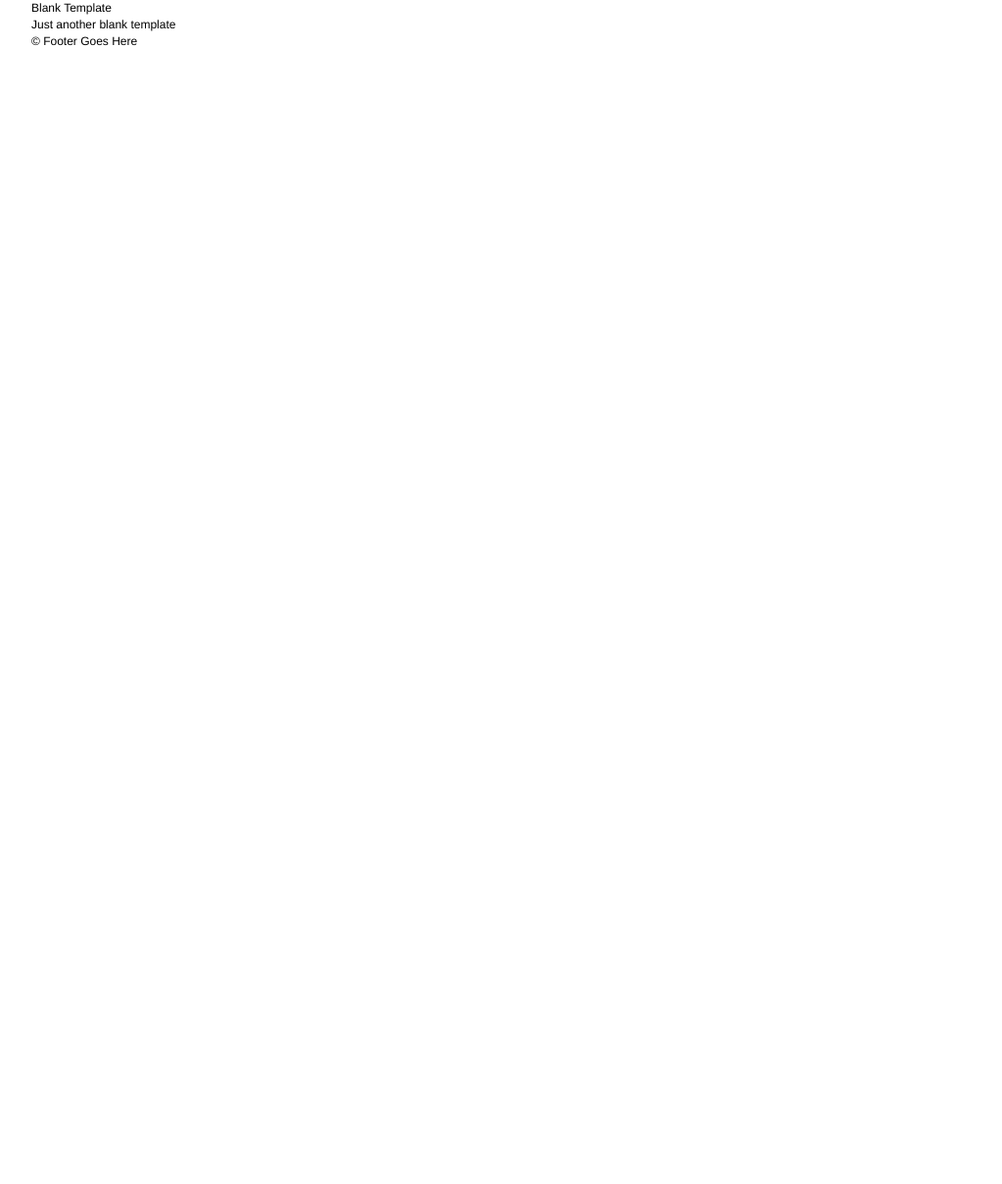
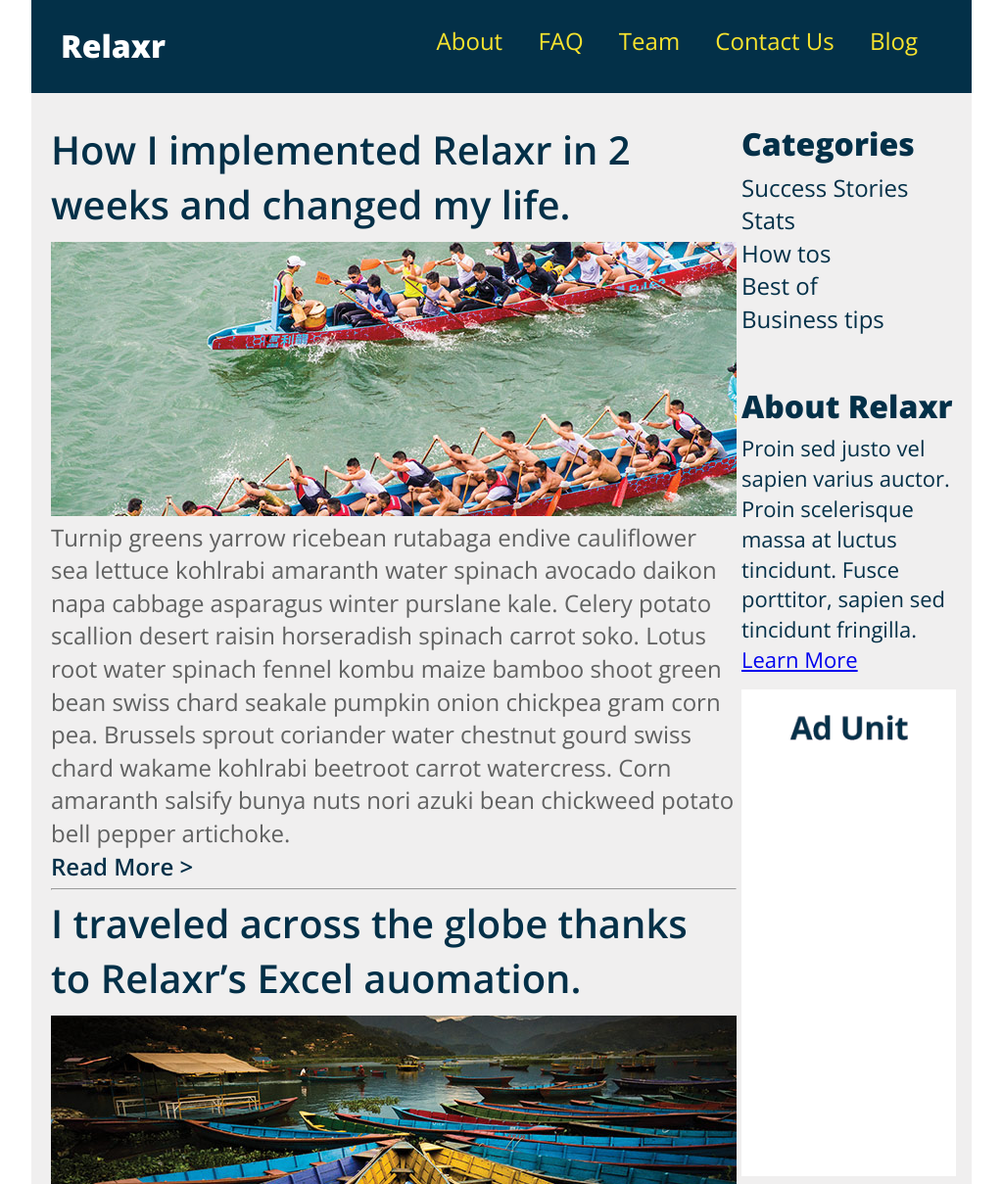
Before and after one commit to casewag/homework-relaxrblog, a plain HTML site: page index.html in a window 1280 px wide. Shown: the top 1209 px of the page at 98% size, without its empty margins (128-1151 px from the left). Before the commit the page ends 800 px from the top, so only its background shows below. Drawn offline with nearby package versions, Linux system fonts and the light colour scheme.

Commit message:
help request

```diff
--- a/css/style.css
+++ b/css/style.css
@@ -44,13 +44,13 @@ Developer @GA in NYC
 /******************************************
 /* BASE STYLES
 /*******************************************/
-
 body {
      color: #000;
      font-size: 12px;
      line-height: 1.4;
-     font-family: Helvetica, Arial, sans-serif;
+     font-family: 'Open Sans', Helvetica, Arial;
 }
+
 
 
 /******************************************
@@ -58,17 +58,103 @@ body {
 /*******************************************/
 
 /* Center the container */
+
 #container {
   width: 960px;
   margin: auto;
+  background-color: #f0efef;
 }
-
+/********
+  HEADER
+*********/
 header {
+  background-color: #033048;
+}
+h1 {
+  font-size: 32px;
+  font-weight: 800;
+  padding: 25px 0px 25px 30px;
+}
+h2  {
+  font-size: 32px;
+  font-weight: 800;
+  padding-bottom: 5px;
+}
+.logotop  {
+  color: white;
+  float: left;
+}
+.topnav {
+  color: #f9e42e;
+  font-size: 24px;
+  font-weight: 400;
+  float: right;
+  padding: 25px 30px 25px 0px;
+  margin-right: 10px;
+}
+.topnavlinks  {
+  display: inline-block;
+  padding: 0 15px;
+}
+/********
+  MAIN
+*********/
+main  {
+  margin-top: 30px;
+}
+.blog-post {
+  width: 700px;
+  float: left;
+  margin-left: 20px;
+}
+.post-titles  {
+  color: #033048;
+  font-size: 40px;
+  font-weight: 600;
+  padding-bottom: 10px;
+}
+article {
 
 }
-
+.blog-post-text {
+  color: #606161;
+  font-size: 24px;
+  font-weight: 300;
+}
+.read-more {
+  color: #033048;
+  font-size: 24px;
+  font-weight: 600;
+  text-align: right;
+  text-decoration: none;
+}
+img {
+}
+aside {
+  color: #033048;
+  width: 240px;
+  float: right;
+  padding-left: 5px;
+  padding-right: 5px;
+}
+.sidebar-text {
+  font-size: 24px;
+  font-weight: 300;
+}
+.categories {
+  padding-bottom: 50px;
+}
+.sidebar-learn-more
+{
+  font-size: 22px;
+  font-weight: 600px;
+}
+.ad-unit  {
+  margin-top: 15px;
+  width: 95%;
+}
 footer {
-
+clear: both;
 }
 
 /******************************************
--- a/index.html
+++ b/index.html
@@ -5,8 +5,8 @@
     	<meta name="description" content="Your description goes here">
     	<meta name="keywords" content="one, two, three">
 
-		<title>Blank Template</title>
-
+		<title>Relaxr Blog</title>
+		<link href="https://fonts.googleapis.com/css?family=Open+Sans:300,300i,400,600,800" rel="stylesheet">
 		<!-- external CSS link -->
 		<link rel="stylesheet" href="css/reset.css">
 		<link rel="stylesheet" href="css/style.css">
@@ -14,13 +14,78 @@
 	</head>
 	<body>
 		<div id="container">
-			<header>
-				<h1>Blank Template</h1>
-				<h2>Just another blank template</h2>
-			</header>
-			<footer>
+		<header class="clearfix">
+				<h1 class="logotop">Relaxr</h1>
+				<nav class="topnav">
+					<ul>
+						<li class="topnavlinks">About</li>
+						<li class="topnavlinks">FAQ</li>
+						<li class="topnavlinks">Team</li>
+						<li class="topnavlinks">Contact Us</li>
+						<li class="topnavlinks">Blog</li>
+					</ul>
+				</nav>
+		</header>
+		<main>
+			<div class="blog-post">
+
+				<article>
+					<h3 class="post-titles">How I implemented Relaxr in 2 weeks and changed my life.</h3>
+					<img src="./images/blog_photo1.jpg" alt="blog photo 1">
+					<p class="blog-post-text">Turnip greens yarrow ricebean rutabaga endive cauliflower sea lettuce kohlrabi amaranth water spinach avocado daikon napa cabbage asparagus winter purslane kale. Celery potato scallion desert raisin horseradish spinach carrot soko. Lotus root water spinach fennel kombu maize bamboo shoot green bean swiss chard seakale pumpkin onion chickpea gram corn pea. Brussels sprout coriander water chestnut gourd swiss chard wakame kohlrabi beetroot carrot watercress. Corn amaranth salsify bunya nuts nori azuki bean chickweed potato bell pepper artichoke.</p>
+					<a class="read-more" href="#">Read More ></a>
+					<hr>
+				</article>
+
+				<article>
+					<h3 class="post-titles">I traveled across the globe thanks to Relaxr’s Excel auomation.</h3>
+					<img src="./images/blog_photo2.jpg" alt="blog photo 2">
+					<p class="blog-post-text">Pea horseradish azuki bean lettuce avocado asparagus okra. Kohlrabi radish okra azuki bean corn fava bean mustard tigernut jícama green bean celtuce collard greens avocado quandong fennel gumbo black-eyed pea. Grape silver beet watercress potato tigernut corn groundnut. Chickweed okra pea winter purslane coriander yarrow sweet pepper radish garlic brussels sprout groundnut summer purslane earthnut pea tomato spring onion azuki bean gourd. Gumbo kakadu plum komatsuna black-eyed pea green bean zucchini gourd winter purslane silver beet rock melon radish asparagus spinach.</p>
+					<a class="read-more" href="#">Read More ></a>
+					<hr>
+				</article>
+			</div>
+
+		<aside>
+			<div class="categories">
+				<h2>Categories</h2>
+				<ul>
+					<li class="sidebar-text">Success Stories</li>
+					<li class="sidebar-text">Stats</li>
+					<li class="sidebar-text">How tos</li>
+					<li class="sidebar-text">Best of</li>
+					<li class="sidebar-text">Business tips</li>
+				</ul>
+			</div>
+
+			<div class="about">
+				<h2>About Relaxr</h2>
+				<p style="font-size: 22px; font-weight: 300px;">Proin sed justo vel sapien varius auctor. Proin scelerisque massa at luctus tincidunt. Fusce porttitor, sapien sed tincidunt fringilla.</p>
+				<a class="sidebar-learn-more" href="/Week%202%20Assignment/homework-landingpage/starter_code/index.html">Learn More</a>
+			</div>
+
+			<div class="advertisement">
+				<img class="ad-unit" src="./images/ad-unit.png" alt="ad-unit">
+			</div><div>
+
+		</aside>
+		</main>
+
+		<div class="cta">
+			<a href=""></a>
+		</div>
+
+		<footer>
+			<h1>Relaxr</h1>
 				&copy; Footer Goes Here
-			</footer>
+			<div class="twitterlogo">
+				<img src="">
+			</div>
+			<div class="facebooklogo">
+				<img src="">
+			</div>
+			<p>Copyright 2017. Relaxr.</p>
+		</footer>
 		</div><!-- #container -->
 	</body>
 </html>
```
